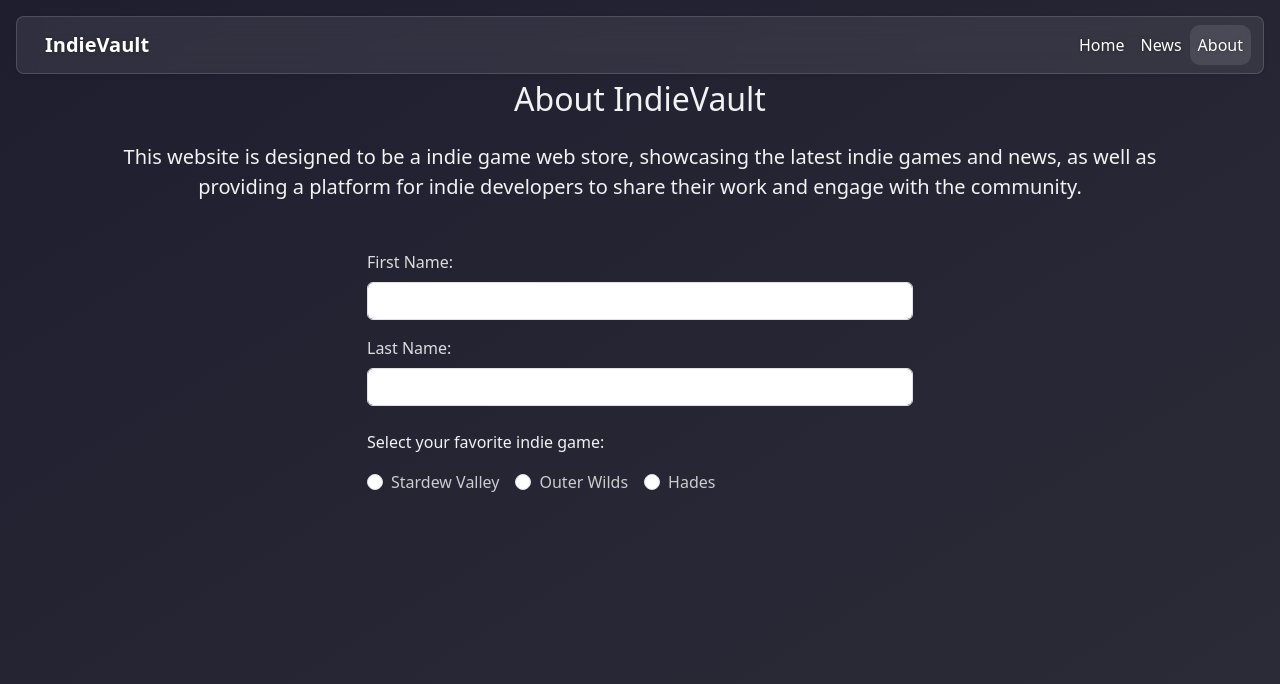
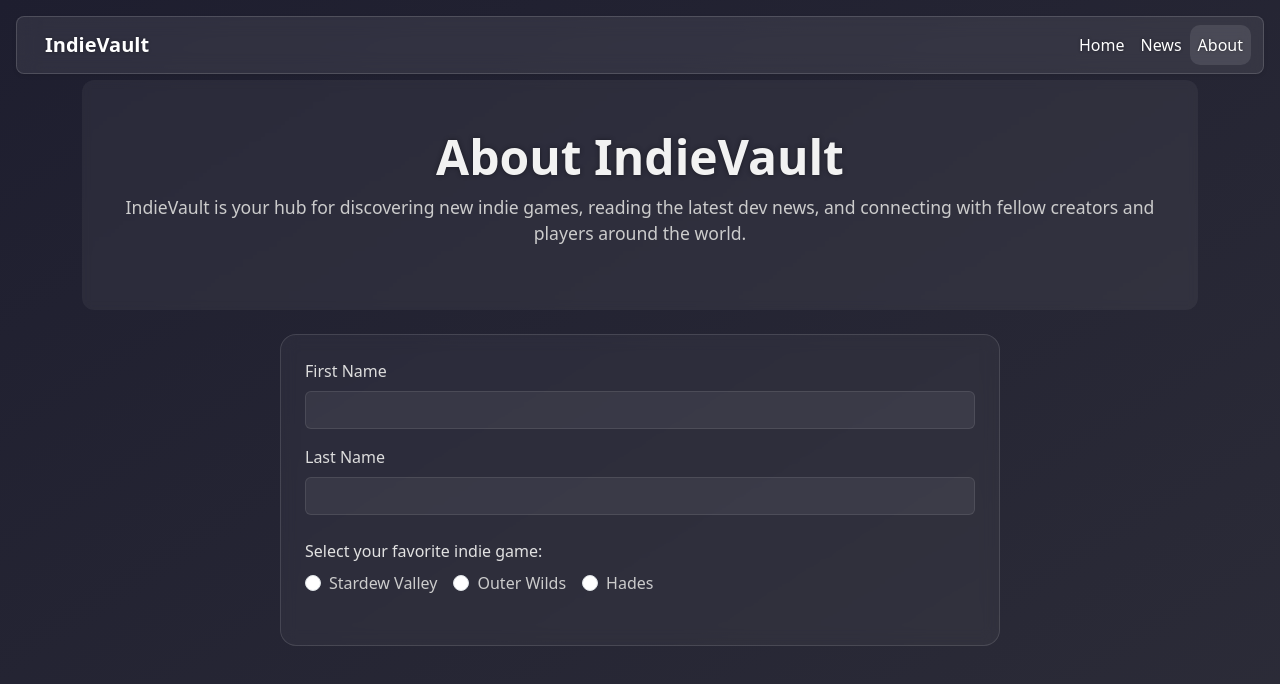
Before and after one commit to rupayan-banerjee/IndieVault, a Vue app in the folder IndieVault/: page /about in a window 1280 px wide. Shown: the top 684 px of the page. Built offline with nearby package versions, Linux system fonts and the light colour scheme.

Commit message:
about page changed and final version for stage 1

```diff
--- a/IndieVault/src/views/About.vue
+++ b/IndieVault/src/views/About.vue
@@ -1,58 +1,61 @@
-<!-- src/views/About.vue -->
 <template>
     <div class="about">
-        <h2 class="text-center mb-4">About IndieVault</h2>
+        <!-- Hero-like header -->
+        <section class="hero-section text-center py-5">
+            <div class="container">
+                <h2 class="display-5 fw-bold hero-title">About IndieVault</h2>
+                <p class="lead hero-subtext">
+                    IndieVault is your hub for discovering new indie games, reading the latest dev news, and connecting
+                    with fellow creators and players around the world.
+                </p>
+            </div>
+        </section>
 
-        <p class="lead text-center">
-            This website is designed to be a indie game web store, showcasing the latest indie games and news, as well
-            as providing a platform for indie developers to share their work and engage with the community.
-        </p>
-
-        <!-- Input Form -->
-        <div class="row justify-content-center mt-5">
-            <div class="col-md-6">
+        <!-- Form + interaction box -->
+        <section class="py-4">
+            <div class="container">
+                <div class="row justify-content-center">
+                    <div class="col-md-8">
+                        <div class="glass-card p-4">
                             <form @submit.prevent>
                                 <div class="mb-3">
-                        <label for="firstName" class="form-label">First Name:</label>
-                        <input id="firstName" v-model="firstName" type="text" class="form-control" />
+                                    <label for="firstName" class="form-label">First Name</label>
+                                    <input id="firstName" v-model="firstName" type="text"
+                                        class="form-control custom-input" />
                                 </div>
 
                                 <div class="mb-3">
-                        <label for="lastName" class="form-label">Last Name:</label>
-                        <input id="lastName" v-model="lastName" type="text" class="form-control" />
+                                    <label for="lastName" class="form-label">Last Name</label>
+                                    <input id="lastName" v-model="lastName" type="text"
+                                        class="form-control custom-input" />
                                 </div>
                             </form>
 
                             <!-- Dynamic welcome message -->
                             <div class="alert alert-primary mt-4" v-if="fullName">
-                    Welcome, {{ fullName }}!
+                                👋 Welcome, {{ fullName }}!
                             </div>
 
                             <!-- Radio selection -->
                             <div class="mt-4">
-                    <p>Select your favorite indie game:</p>
-                    <div class="form-check form-check-inline">
-                        <input class="form-check-input" type="radio" id="stardew" value="stardew"
+                                <p class="mb-2">Select your favorite indie game:</p>
+                                <div class="form-check form-check-inline" v-for="game in games" :key="game.value">
+                                    <input class="form-check-input" type="radio" :id="game.value" :value="game.value"
                                         v-model="selectedImage" />
-                        <label class="form-check-label" for="stardew">Stardew Valley</label>
-                    </div>
-                    <div class="form-check form-check-inline">
-                        <input class="form-check-input" type="radio" id="wilds" value="wilds" v-model="selectedImage" />
-                        <label class="form-check-label" for="wilds">Outer Wilds</label>
-                    </div>
-                    <div class="form-check form-check-inline">
-                        <input class="form-check-input" type="radio" id="hades" value="hades" v-model="selectedImage" />
-                        <label class="form-check-label" for="hades">Hades</label>
+                                    <label class="form-check-label" :for="game.value">{{ game.label }}</label>
                                 </div>
                             </div>
 
-                <!-- Image based on selection -->
+                            <!-- Image preview -->
                             <div class="mt-4 text-center">
-                    <img v-if="selectedImage" :src="imageUrl" :alt="selectedImage" class="img-fluid rounded shadow"
-                        style="max-height: 300px;" />
+                                <img v-if="selectedImage" :src="imageUrl" :alt="selectedImage"
+                                    class="img-fluid rounded shadow" style="max-height: 300px;" />
                             </div>
                         </div>
                     </div>
+                </div>
+            </div>
+        </section>
     </div>
 </template>
 
@@ -67,21 +70,26 @@ export default {
         return {
             firstName: '',
             lastName: '',
-            selectedImage: ''
+            selectedImage: '',
+            games: [
+                { label: 'Stardew Valley', value: 'stardew' },
+                { label: 'Outer Wilds', value: 'wilds' },
+                { label: 'Hades', value: 'hades' }
+            ]
         }
     },
     computed: {
         fullName() {
-            if (this.firstName || this.lastName) {
             return `${this.firstName} ${this.lastName}`.trim()
-            }
-            return ''
         },
         imageUrl() {
-            // Use URLs or local paths — adjust if using your own assets
-            return this.selectedImage === 'stardew' ? stardewImg
-                : this.selectedImage === 'wilds' ? wildsImg
-                    : this.selectedImage === 'hades' ? hadesImg : ''
+            return this.selectedImage === 'stardew'
+                ? stardewImg
+                : this.selectedImage === 'wilds'
+                    ? wildsImg
+                    : this.selectedImage === 'hades'
+                        ? hadesImg
+                        : ''
         }
     }
 }
@@ -90,16 +98,47 @@ export default {
 <style scoped>
 .about {
     color: #f2f2f2;
-    /* Light text for dark background */
     padding-bottom: 4rem;
-    /* Add some padding at the bottom */
 }
 
-img {
-    object-fit: cover;
+/* Hero Section Style */
+.hero-section {
+    background: rgba(255, 255, 255, 0.05);
+    backdrop-filter: blur(4px);
+    border-radius: 12px;
+    color: #f2f2f2;
 }
 
-/* Optional: enhance form labels and inputs */
+.hero-title {
+    text-shadow: 0 0 5px rgba(0, 0, 0, 0.4);
+}
+
+.hero-subtext {
+    color: #cccccc;
+    font-size: 1.1rem;
+}
+
+/* Glassy card */
+.glass-card {
+    background: rgba(255, 255, 255, 0.04);
+    backdrop-filter: blur(8px);
+    -webkit-backdrop-filter: blur(8px);
+    border-radius: 16px;
+    border: 1px solid rgba(255, 255, 255, 0.12);
+    color: #e2e2e2;
+}
+
+/* Inputs */
+.custom-input {
+    background-color: rgba(255, 255, 255, 0.06);
+    border: 1px solid rgba(255, 255, 255, 0.15);
+    color: #f2f2f2;
+}
+
+.custom-input::placeholder {
+    color: #aaa;
+}
+
 .form-label {
     color: #ddd;
 }
@@ -107,4 +146,10 @@ img {
 .form-check-label {
     color: #ccc;
 }
+
+/* Image preview */
+img {
+    object-fit: cover;
+    margin-bottom: 1rem;
+}
 </style>
```
Lines whose indentation alone changed are shown as unchanged.
